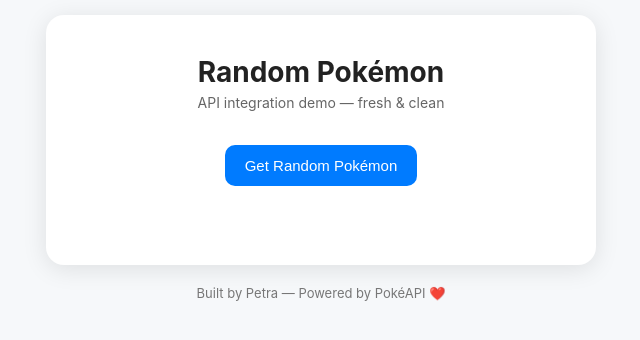
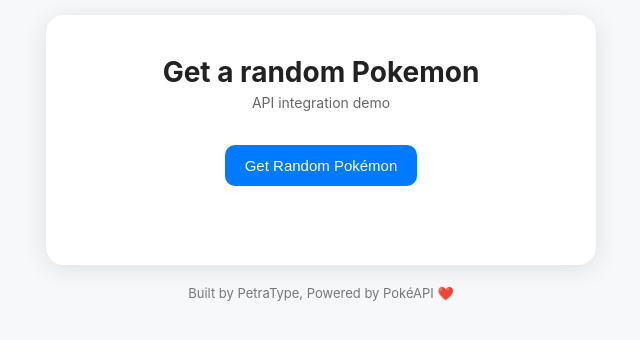
Before and after one commit to Petratype/api-integration-demo, a plain HTML site: page index.html in a window 1280 px wide. Shown: the part 242-582 px from the top of the page, without its empty margins (319-959 px from the left). Drawn offline with Linux system fonts and the light colour scheme.

Commit message:
Update header and footer text in index.html

```diff
--- a/index.html
+++ b/index.html
@@ -9,8 +9,8 @@
 <body>
 
     <div class="container">
-        <h1>Random Pokémon</h1>
-        <p class="subtitle">API integration demo — fresh & clean</p>
+        <h1>Get a random Pokemon</h1>
+        <p class="subtitle">API integration demo</p>
 
         <button id="fetch-pokemon">Get Random Pokémon</button>
 
@@ -21,7 +21,7 @@
     </div>
 
     <footer>
-        Built by Petra — Powered by PokéAPI ❤️
+        Built by PetraType, Powered by PokéAPI ❤️
     </footer>
 
     <script src="script.js"></script>
```
